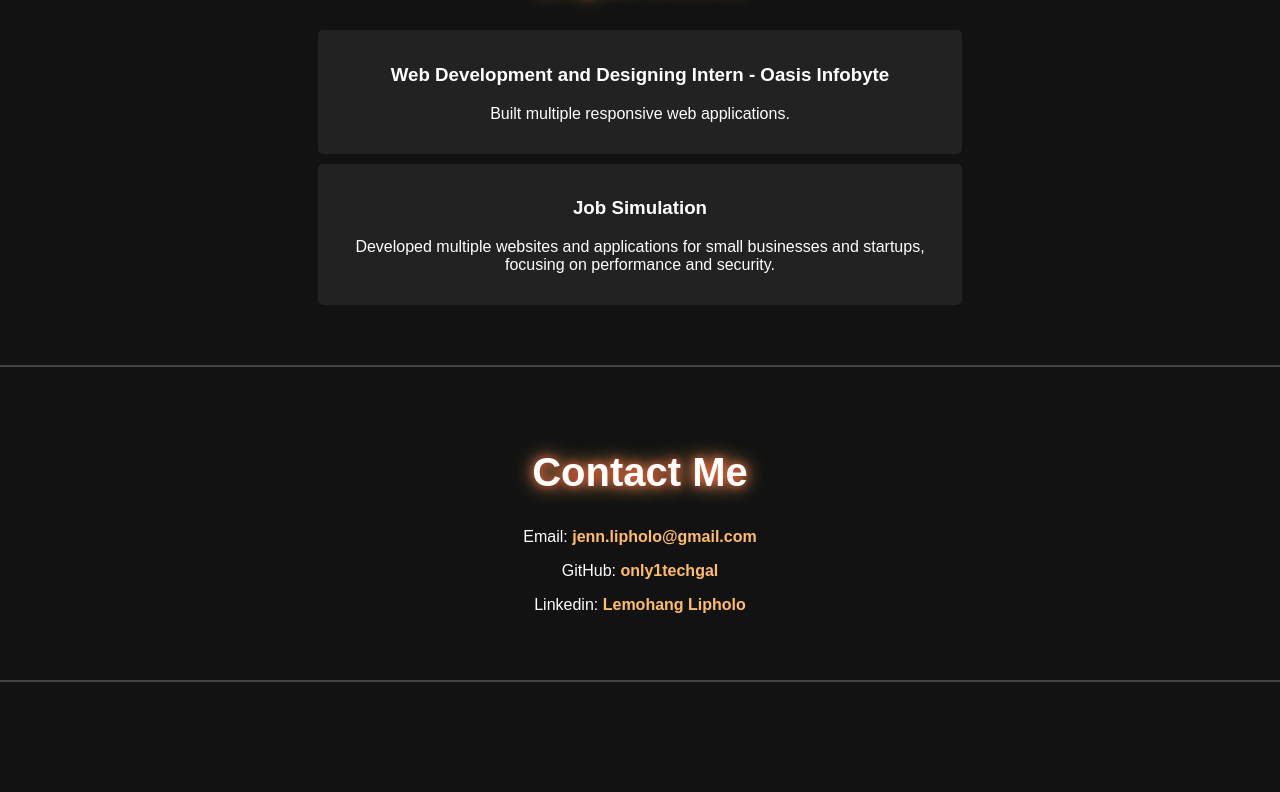
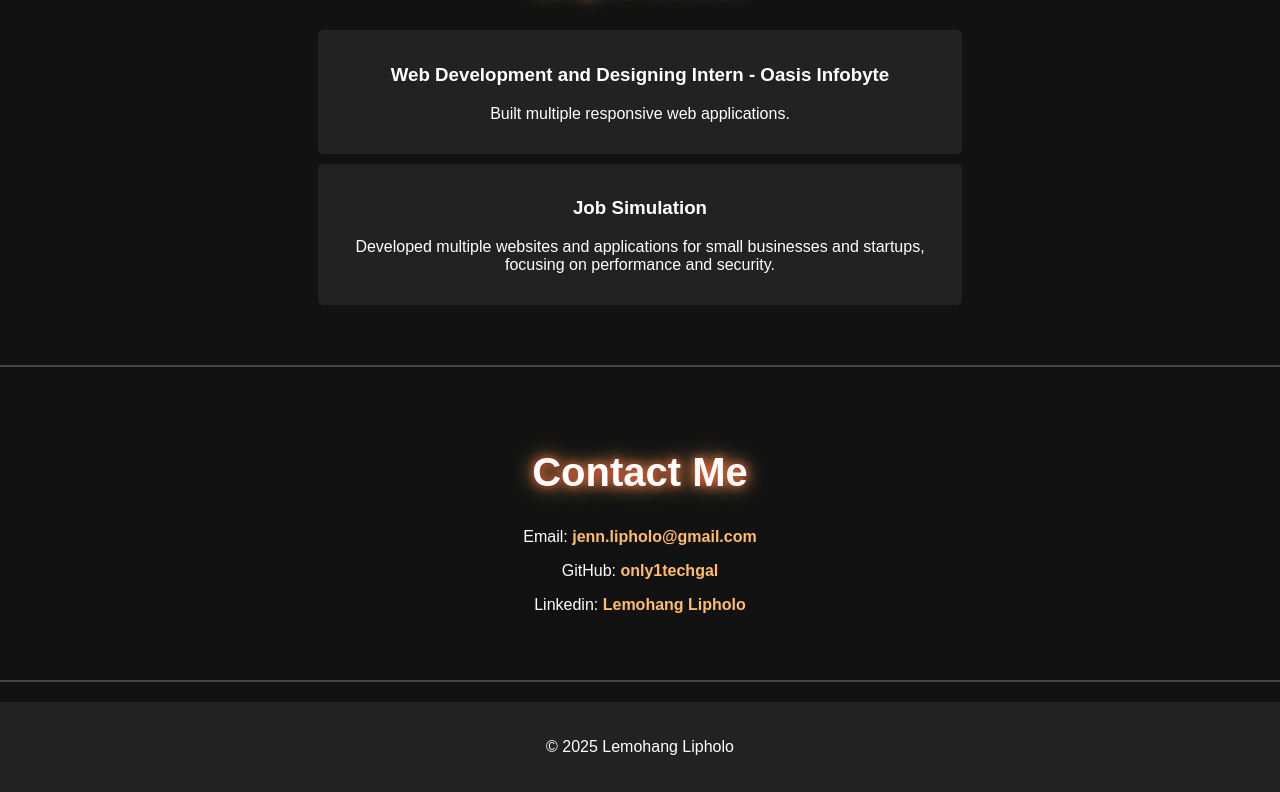
Before and after one commit to only1techgal/only1techgal.github.io, a plain HTML site: page index.html in a window 1280 px wide. Shown: the part 1286-2078 px from the top of the page. Before the commit the page ends 1968 px from the top, so only its background shows below. Drawn offline with Linux system fonts and the light colour scheme.

Commit message:
My Portfolio

```diff
--- a/index.html
+++ b/index.html
@@ -17,7 +17,6 @@
             <li><a href="#skills">Skills</a></li>
             <li><a href="#projects">Projects</a></li>
             <li><a href="#experience">Experience</a></li>
-            <li><a href="#testimonials">Testimonials</a></li>
             <li><a href="#contact">Contact</a></li>
         </ul>
     </nav>
@@ -77,6 +76,11 @@
         <p>Linkedin: <a href="https://www.linkedin.com/in/lemohang-lipholo-258792311/">Lemohang Lipholo</a></p>
     </section>
 
+    <!-- Footer -->
+    <footer>
+        <p>&copy; 2025 Lemohang Lipholo</p>
+    </footer>
+
     <script src="js/script.js"></script>
 </body>
 </html>
```
Also changed, not shown: css/styles.css (line endings or trailing spaces).
